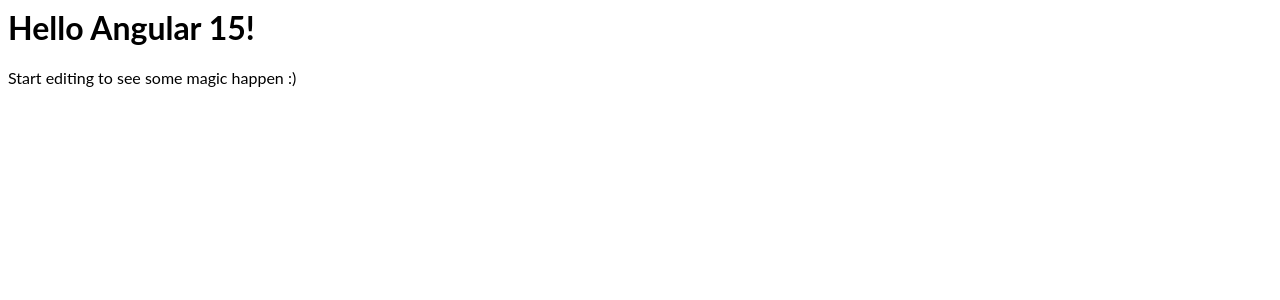
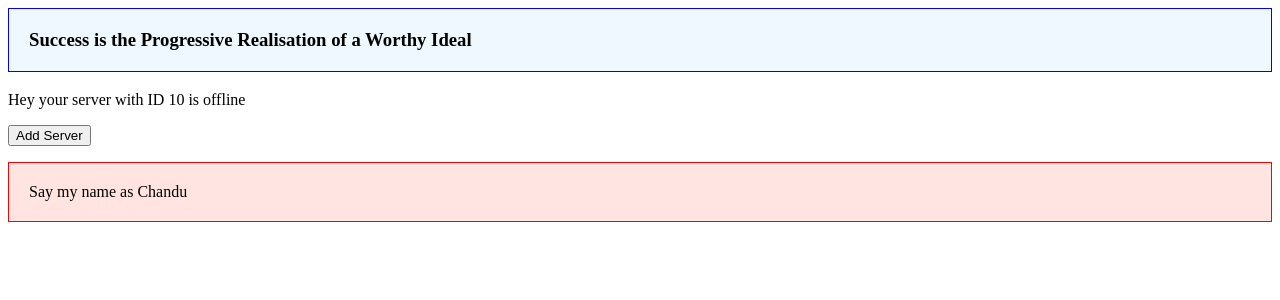
Before and after one commit to 148X1A0309/Angular-Part1, an Angular app: page / in a window 1280 px wide. Shown: the top 300 px of the page. Built offline with nearby package versions, Linux system fonts and the light colour scheme.

Commit message:
2 files modified, 6 added

```diff
--- /dev/null
+++ b/src/app/Server/server/server.component.css
@@ -0,0 +1,5 @@
+.success{
+  padding:20px;
+  border:1px solid blue;
+  background-color: aliceblue;
+}
--- /dev/null
+++ b/src/app/Server/server/server.component.html
@@ -0,0 +1,13 @@
+<h3 class="success">Success is the Progressive Realisation of a Worthy Ideal</h3>
+
+<!-- //String Interpolation -->
+
+<!-- String Interpolation is the communication between the Typescript and the Html /we can the the communicatoon between a model and view -->
+
+<p>Hey your {{'server'}} with ID {{serverId}} is  {{getServerStatus()}}</p>
+
+<!-- //Property Binding
+
+Property Binding is the Binding of the properties associated with elements like button -->
+
+<button class="data" [disabled]="allowServer">Add Server</button>
--- /dev/null
+++ b/src/app/Server/server/server.component.ts
@@ -0,0 +1,22 @@
+import { Component, OnInit } from '@angular/core';
+
+@Component({
+  selector: 'app-server',
+  templateUrl: './server.component.html',
+  styleUrls: ['./server.component.css']
+})
+export class ServerComponent implements OnInit {
+serverId:number =10;
+serverStatus:string="offline";
+allowServer:true;
+
+
+  constructor() { }
+
+  ngOnInit() {
+  }
+  getServerStatus(){
+    return this.serverStatus;
+  }
+
+}
--- /dev/null
+++ b/src/app/Servers/servers/servers.component.css
@@ -0,0 +1,5 @@
+.Warning{
+  padding:20px;
+  border:1px solid red;
+  background-color: mistyrose;
+}
--- /dev/null
+++ b/src/app/Servers/servers/servers.component.html
@@ -0,0 +1 @@
+<p class="Warning">Say my name as Chandu</p>
--- /dev/null
+++ b/src/app/Servers/servers/servers.component.ts
@@ -0,0 +1,15 @@
+import { Component, OnInit } from '@angular/core';
+
+@Component({
+  selector: 'app-servers',
+  templateUrl: './servers.component.html',
+  styleUrls: ['./servers.component.css']
+})
+export class ServersComponent implements OnInit {
+
+  constructor() { }
+
+  ngOnInit() {
+  }
+
+}
--- a/src/app/app.component.html
+++ b/src/app/app.component.html
@@ -1,4 +1,18 @@
-<hello name="{{ name }}"></hello>
-<p>
-  Start editing to see some magic happen :)
-</p>
+                  <!-- FLOW OF ANGULAR -->
+
+<!-- Flow of Angular Get Started -->
+
+<!-- Main.ts is the main file where appModule is loaded by means of bootstrap -->
+
+<!-- In App Module will then loaded with App Component -->
+
+<!-- <app component is then loaded into the index.html file as app-root in order to execute and app component serves as the main file for other components to get loaded . There by then other components can be loaded into the app component-->
+
+<!-- Key Concepts
+
+Whenever we create a Component we have to import it in the appmodule
+
+We can also call other Components Such Server in Servers Component in our file but make sure to import Server Component so that the data in servers component loaded when the Server Component loaded -->
+
+<app-server></app-server>
+<app-servers></app-servers>
--- a/src/app/app.module.ts
+++ b/src/app/app.module.ts
@@ -4,10 +4,13 @@
 
 import { AppComponent } from './app.component';
 import { HelloComponent } from './hello.component';
+import { ServerComponent } from './Server/server/server.component';
+import { ServersComponent } from './Servers/servers/servers.component';
+
 
 @NgModule({
   imports:      [ BrowserModule, FormsModule ],
-  declarations: [ AppComponent, HelloComponent ],
+  declarations: [ AppComponent, HelloComponent ,ServerComponent, ServersComponent],
   bootstrap:    [ AppComponent ]
 })
 export class AppModule { }
```
